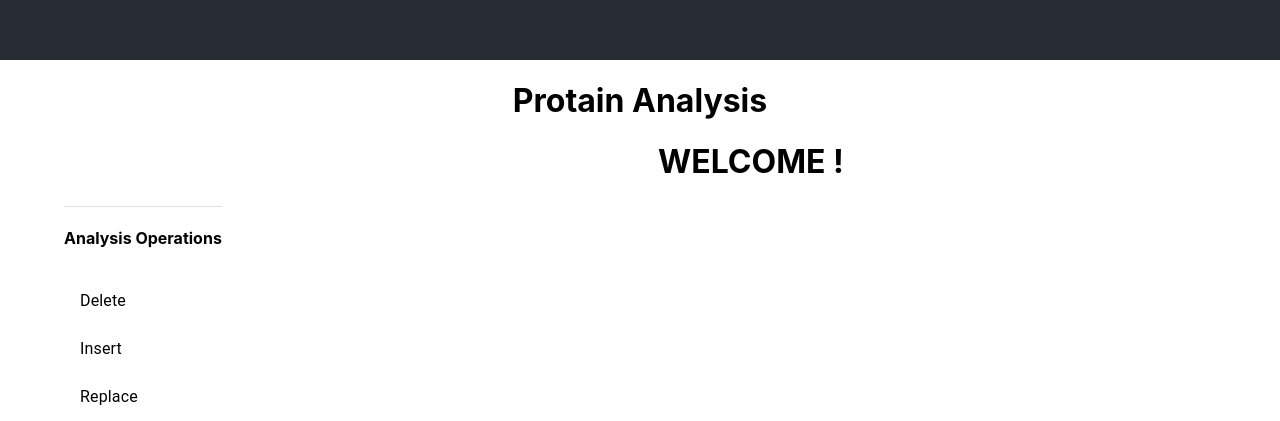
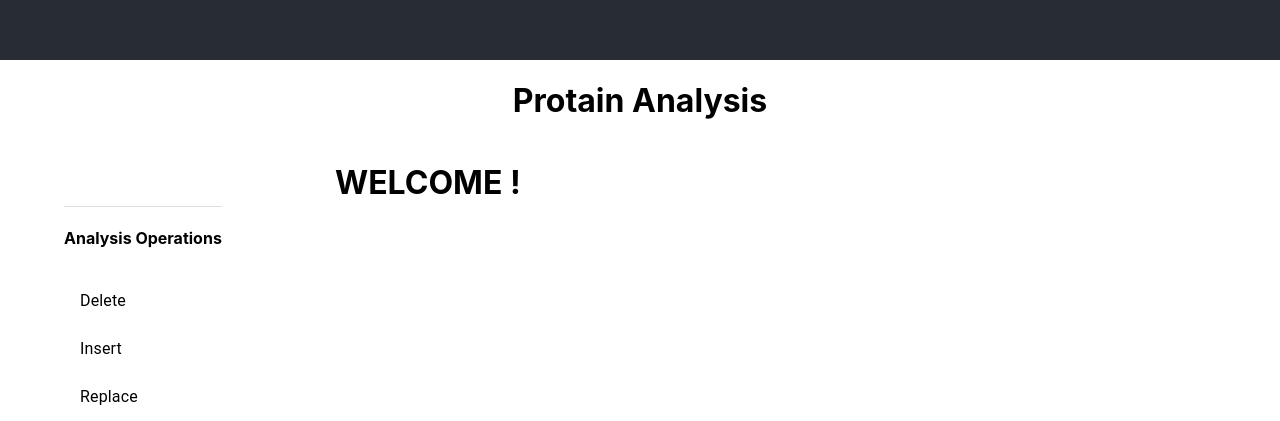
Before and after one commit to pedrorocha014/OpenBioTech, a React (Create React App) app in the folder analysis-app/: page / in a window 1280 px wide. Shown: the part 740-1161 px from the top of the page. Built offline with nearby package versions, Linux system fonts and the light colour scheme.

Commit message:
fix: main tag margin

```diff
--- a/analysis-app/src/App.css
+++ b/analysis-app/src/App.css
@@ -36,7 +36,9 @@ aside{
 }
 
 main{
-  display: inline;
+  display: flex;
+  width: 65%;
+  margin: auto;
 }
 
 @keyframes App-logo-spin {
--- a/analysis-app/src/App.tsx
+++ b/analysis-app/src/App.tsx
@@ -13,11 +13,11 @@ function App() {
       <header className="App-header">
       </header>
       <h1>Protain Analysis</h1>
-      <main>
       <BrowserRouter>
           <aside>
             <AnalysisMenu/>
           </aside>
+          <main>
             <Routes>
                   <Route path="/" element={<h1>WELCOME !</h1>} />
                   <Route path="/Replace" element={<ReplaceForm/>} />
@@ -25,8 +25,8 @@ function App() {
                   <Route path="/Delete" element={<DeleteForm/>} />
                   <Route path="/Results" element={<AnalysisTableResult/>} />
               </Routes>
+            </main>
         </BrowserRouter>
-      </main>
     </div>
   );
 }
```
Lines whose indentation alone changed are shown as unchanged.
